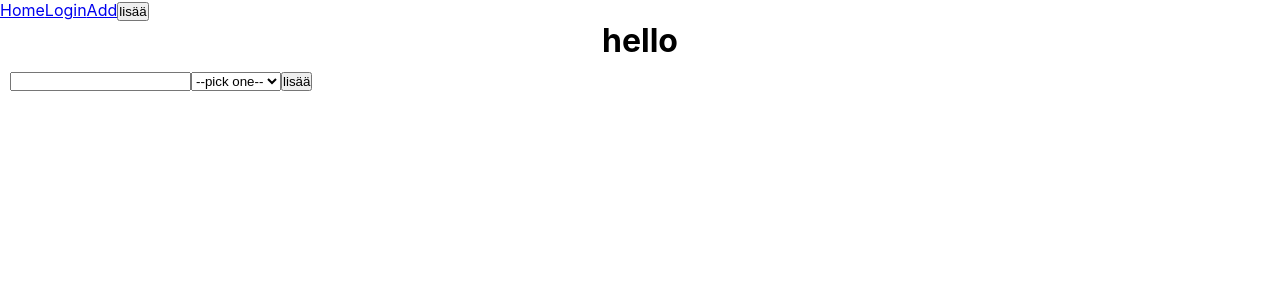
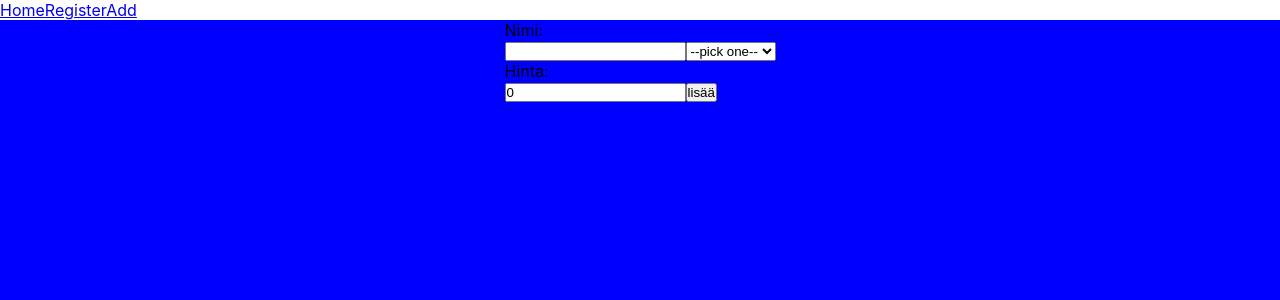
Before and after one commit to LauriReima/kauppa-frontti, a React (Create React App) app: page /add in a window 1280 px wide. Shown: the top 300 px of the page. Built offline with nearby package versions, Linux system fonts and the light colour scheme; no server answers.

Commit message:
hakukenttiä sun muita lisäilty

```diff
--- a/src/App.js
+++ b/src/App.js
@@ -1,14 +1,11 @@
 import './App.css';
 import { useEffect, useState } from 'react';
 import {
-  createBrowserRouter,
-  RouterProvider,
   Routes,
   BrowserRouter as Router,
   Link,
   Route
 } from "react-router-dom";
-import Header from './Components/Header/Header';
 import ProductList from './Components/ProductList/ProductList';
 import productService from './services/product';
 import LoginPage from './pages/LoginPage';
@@ -22,6 +19,10 @@ function App() {
   const [product, setProduct] = useState([])
   const [newProductName, setNewProductName] = useState('')
   const [newCategory, setNewCategory] = useState('none')
+  const [newPrice, setNewPrice] = useState(0)
+  const [token, setToken] = useState()
+  const [userName, setUserName] = useState()
+  const [password, setPassword] = useState()
 
   useEffect(() => {
     productService.getAll()
@@ -30,10 +31,13 @@ function App() {
     })
   }, [])
 
-  //console.log(product, 'apppro');
   const handleChange = (e) => {
     e.preventDefault()
     setSearchInput(e.target.value)
+  }
+  const handlePrice = (e) => {
+    e.preventDefault()
+    setNewPrice(e.target.value)
   }
   const handleCategory = (e) => {
     e.preventDefault()
@@ -42,21 +46,33 @@ function App() {
   const handleAddName = (e) => {
     e.preventDefault()
     setNewProductName(e.target.value);
-    //console.log(e.target.value);
+  }
+  const handleUserName = (e) => {
+    e.preventDefault()
+    setUserName(e.target.value);
+  }
+  const handlePassword = (e) => {
+    e.preventDefault()
+    setPassword(e.target.value);
   }
   const addProduct = (e) => {
     e.preventDefault()
     const productObject = {
       name: newProductName,
-      price: 13,
+      price: newPrice,
       category: newCategory
     }
-    productService.create(productObject).then(pr => {
+    if (!productObject.name | productObject.price < 1 | productObject.category === 'none'){
+      window.alert('Tarkista lisäys!!')
+    } else{
+      productService.create(productObject).then(pr => {
       setProduct(product.concat(pr))
+    })
+    }
 
-    })
     setNewProductName('')
     setNewCategory('none')
+    setNewPrice(0)
   }
   const deleteProduct = (id)  => {
     const newList = product.filter(p => p.id !== id)
@@ -72,18 +88,21 @@ function App() {
   return (
     <>
     <Router>
-      <div>
+      <div className='nav'>
         <Link to='/'>Home</Link>
-        <Link to='/login'>Login</Link>
+        <Link to='/login'>Register</Link>
         <Link to='/add'>Add</Link>
-        <button onClick={addProduct} >lisää</button>
       </div>
       <Routes>
         <Route path='/' element={<ProductList
           input={searchInput}
           //order={order}
           product={product}
-          deleteP={deleteProduct}/>} />
+          deleteP={deleteProduct}/>}
+          token={token}
+          handleUserName={handleUserName}
+          handlePassword={handlePassword}
+          />
 
         <Route path="/login" element={<LoginPage />} />
         <Route path="/add" element={
@@ -93,6 +112,8 @@ function App() {
             inputName={newProductName}
             handleCategory={handleCategory}
             inputCategory={newCategory}
+            handlePrice={handlePrice}
+            inputPrice={newPrice}
           />} />
       </Routes>
     </Router>
--- a/src/Components/Header/AddForm/AddForm.js
+++ b/src/Components/Header/AddForm/AddForm.js
@@ -1,18 +1,28 @@
 import React from 'react';
+import './form.css'
 
-const AddForm = ({handleAddName, inputName, addProduct, handleCategory, inputCategory}) => {
+const AddForm = ({handleAddName, inputName, addProduct, handleCategory, inputCategory, handlePrice, inputPrice}) => {
 
 
     return (
         <div className='bar' >
             <form onSubmit={addProduct}>
+                <label>
+                    <p>Nimi: </p>
                     <input value={inputName} onChange={handleAddName}/>
+                </label>
+                <label>
                     <select value={inputCategory} onChange={handleCategory}>
                         <option  value='none'>--pick one--</option>
                         <option value='armor'>Armor</option>
                         <option value='melee'>Melee</option>
                         <option value='range'>Range</option>
                     </select>
+                </label>
+                <label>
+                    <p>Hinta:</p>
+                    <input type='number' value={inputPrice} onChange={handlePrice} min='1'/>
+                </label>
                 <button type='submit'>lisää</button>
             </form>
         </div>
--- /dev/null
+++ b/src/Components/Header/AddForm/form.css
@@ -0,0 +1,10 @@
+.bar {
+    position: relative;
+    background-color: blue;
+    display: flex;
+    justify-content: center;
+    align-items: center;
+}
+form{
+    height:100vh;
+}
--- a/src/Components/Header/Header.js
+++ b/src/Components/Header/Header.js
@@ -1,10 +1,8 @@
 import React, { useState } from 'react';
 import Search from './Search/Search';
-import AddForm from './AddForm/AddForm'
 import Dropdown from './Dropdown/Dropdown';
 import './header.css'
-import { Link } from 'react-router-dom';
-import NavBar from './NavBar/NavBar';
+
 
 function Header({input, search, addInput, addProduct, product}) {
     const [dropBox, setDropBox] = useState(false)
@@ -29,7 +27,6 @@ function Header({input, search, addInput, addProduct, product}) {
                 addProduct={addProduct}
                 value={product}
                 /> */}
-            <NavBar />
         </div>
     );
 }
--- a/src/Components/Header/NavBar/NavBar.js
+++ /dev/null
@@ -1,16 +0,0 @@
-import React from 'react';
-import { Link } from 'react-router-dom'
-import './navbar.css'
-
-const NavBar = () => {
-    return (
-        <div className='nav'>
-            <h1>hello</h1>
-            {/* <Link to='/' >Home</Link> */}
-            {/* <Link to='/login' >Login</Link>
-            <Link to='/form' >Add Products</Link> */}
-        </div>
-    );
-};
-
-export default NavBar;
--- a/src/Components/Header/NavBar/navbar.css
+++ /dev/null
@@ -1,4 +0,0 @@
-.nav {
-    display: flex;
-    justify-content: space-around;
-}
--- a/src/Components/Header/header.css
+++ b/src/Components/Header/header.css
@@ -3,7 +3,3 @@
     color: blue;
 
 }
-
-.bar {
-    padding: 10px;;
-}
--- a/src/Components/ProductList/ProductList.js
+++ b/src/Components/ProductList/ProductList.js
@@ -3,7 +3,7 @@ import Card from '../Card/Card';
 import './productList.css'
 
 
-const ProductList = ({input, order, product, deleteP}) => {
+const ProductList = ({input, token, product, deleteP, handleUserName, handlePassword}) => {
     const filtered = product.filter(p => {
         return p.name.toLowerCase().match(input)
     })
@@ -11,6 +11,18 @@ const ProductList = ({input, order, product, deleteP}) => {
     console.log(product.length);
     if (product.length > 0){
         return (
+        <>
+        { !token ?
+            <form className='loginInput' >
+              <button type='submit'>Login</button>
+              <input type="text" name="username" placeholder='Enter your username' onClick={handleUserName}/>
+              <input type="text" name="password" placeholder='Enter your password' onClick={handlePassword}/>
+            </form>
+       :
+            <div>
+                <p>Logged in</p>
+            </div>
+    }
         <div className='grid'>
             {
             //sorter(order)
@@ -27,6 +39,7 @@ const ProductList = ({input, order, product, deleteP}) => {
             />
             ))}
         </div>
+        </>
     );
     }else {
         return (
--- a/src/Components/ProductList/productList.css
+++ b/src/Components/ProductList/productList.css
@@ -6,3 +6,12 @@
     gap: 20px;
     border: 10px;
 }
+
+.loginInput {
+    margin:5px;
+    position: absolute;
+    display: inline;
+
+    top: 0;
+    right: 250px;
+  }
--- a/src/pages/AddProducts.js
+++ b/src/pages/AddProducts.js
@@ -1,18 +1,19 @@
 import React from 'react';
 import AddForm from '../Components/Header/AddForm/AddForm';
-import NavBar from '../Components/Header/NavBar/NavBar';
 
 
-const AddProducts = ({addProduct, handleAddName, inputName,handleCategory, inputCategory}) => {
+const AddProducts = ({addProduct, handleAddName, inputName,handleCategory, inputCategory, handlePrice, inputPrice}) => {
     return (
-        <div>
-            <NavBar />
+        <div className='addForm'>
+
             <AddForm
                 addProduct={addProduct}
                 handleAddName={handleAddName}
                 inputName={inputName}
                 handleCategory={handleCategory}
                 inputCategory={inputCategory}
+                handlePrice={handlePrice}
+                inputPrice={inputPrice}
             />
         </div>
     );
--- a/src/pages/LoginPage.js
+++ b/src/pages/LoginPage.js
@@ -1,13 +1,20 @@
 import React from 'react';
-import NavBar from '../Components/Header/NavBar/NavBar';
 
 const LoginPage = () => {
+
     return (
         <>
-            <NavBar />
             <div>
                 <form>
-                    <input type="text" name="username" placeholder='Enter your username' />
+                    <label>
+                        <p>Username:</p>
+                        <input type="text" name="username" placeholder='Enter your username' />
+                    </label>
+                    <label>
+                        <p>Password:</p>
+                        <input type="text" name="password" placeholder='Enter your password' />
+                    </label>
+                    <button type='submit'>Submit</button>
                 </form>
             </div>
         </>
```
Also changed, not shown: src/App.css (line endings or trailing spaces). Lines whose indentation alone changed are shown as unchanged.
